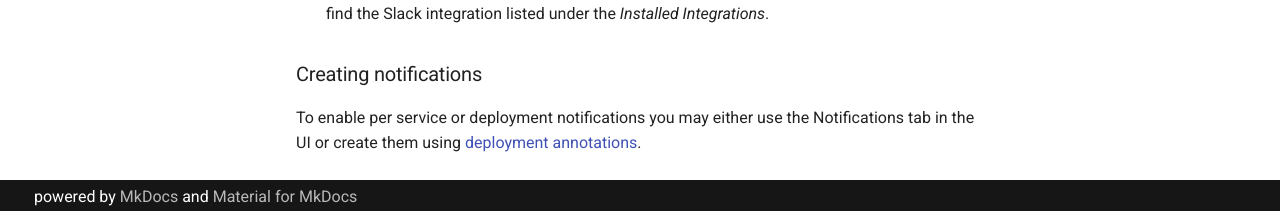
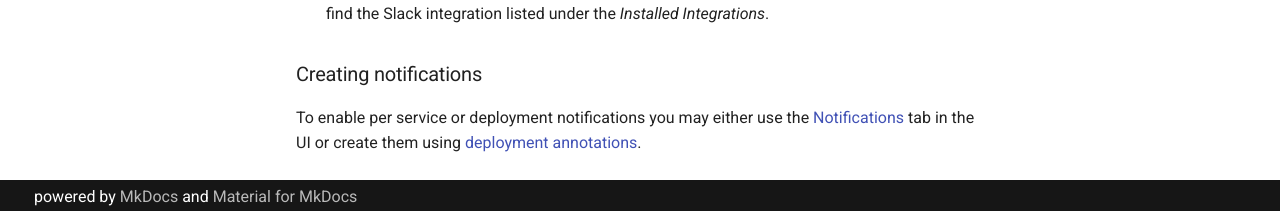
Before and after one commit to komodorio/docs, an MkDocs documentation site: the page built from docs/Integrations/Slack.md, in a window 1280 px wide and 900 px high, scrolled down 1165 px. Shown: the part 686-897 px from the top of the window. Built offline with MkDocs 1.6.1 and Material for MkDocs 9.7.7, drawn with Linux system fonts in a browser that asks for light colours; comment, search, counter and statistics services are not loaded; part of the change alters nothing that is shown.

```diff
--- a/docs/Integrations/Slack.md
+++ b/docs/Integrations/Slack.md
@@ -11,7 +11,7 @@ Depending on your companies Slack settings a company admin may be required to en
 
 ### Installation
 
-1. Once logged into the Komodor platform click on the [_Integrations_][1] tab.
+1. Once logged into the Komodor platform click on the [_Integrations_][3] tab.
 
 1. Locate the Slack integration under the _Avaiable Integrations_ section and click on _Install Integration_ to start, this will forward you to the Slack Workspace login page.
 
@@ -34,7 +34,8 @@ Depending on your companies Slack settings a company admin may be required to en
 1. Once completed you will be forwarded back to the Komodor Integration page where you will find the Slack integration listed under the _Installed Integrations_.
 
 ### Creating notifications
-To enable per service or deployment notifications you may either use the Notifications tab in the UI or create them using [deployment annotations][2].
+To enable per service or deployment notifications you may either use the [Notifications][1] tab in the UI or create them using [deployment annotations][2].
 
 [1]: https://app.komodor.com/main/notifications
 [2]: https://docs.komodor.com/Learn/Annotations.html#notifications
+[3]: https://app.komodor.com/main/integration
```
